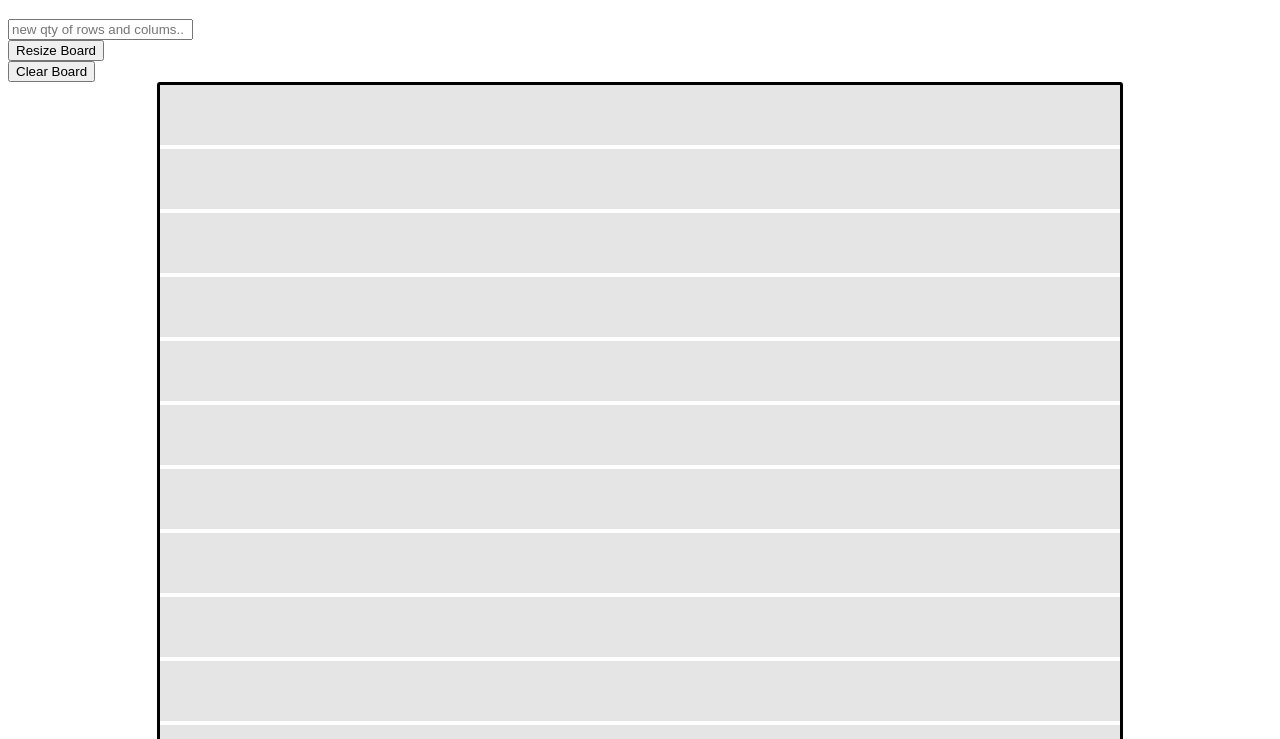
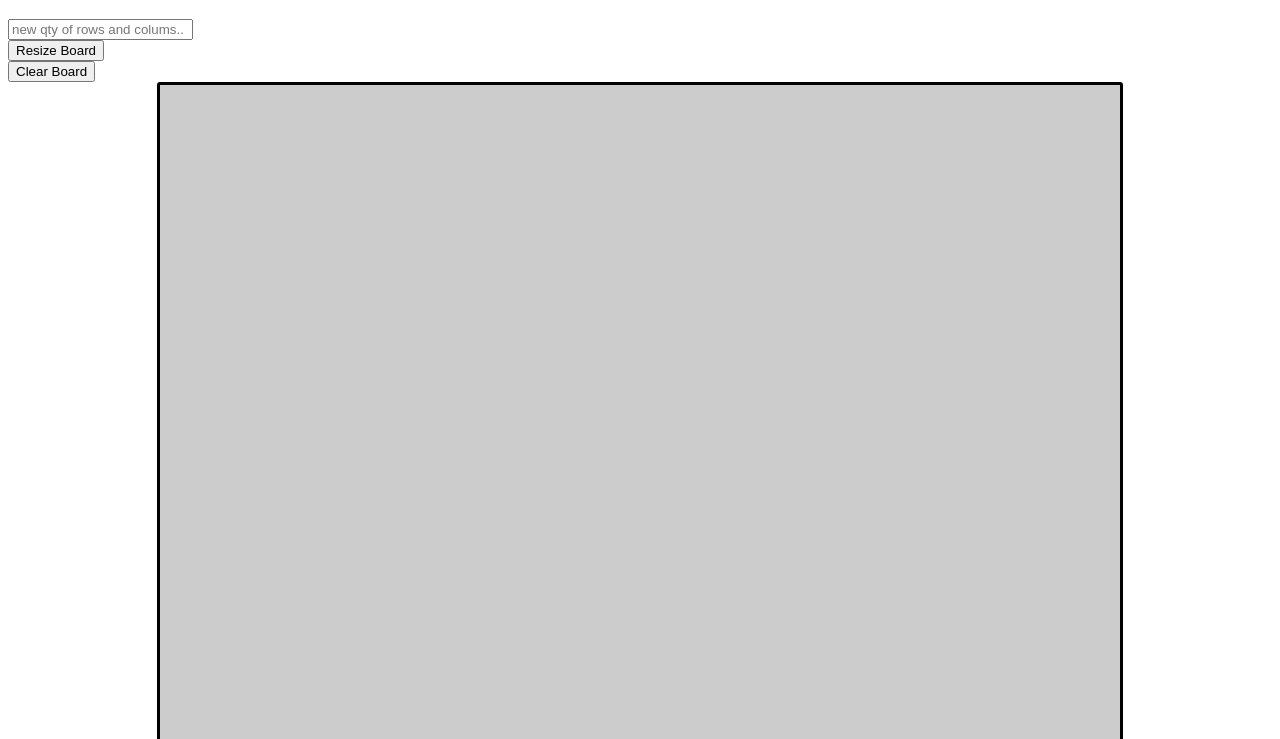
Before and after one commit to rafaelBadan/sketch, a plain HTML site: page index.html in a window 1280 px wide. Shown: the part 61-800 px from the top of the page. Drawn offline with nearby package versions, Linux system fonts and the light colour scheme.

Commit message:
fixed grid

```diff
--- a/css/main.css
+++ b/css/main.css
@@ -1,6 +1,6 @@
 .container {
   display: block;
-  height: 1024px;
+  height: 960px;
   width: 960px;
   /*padding: 0px ;*/
   border-style: solid;
@@ -8,18 +8,22 @@
   border-radius: 3px;
 }
 
-.cell {
+.row .cell {
+  margin: 0;
+  padding: 0;
   background-color: black;
-  opacity: .10;
+  opacity: .20;
   height: 60px;
   width: 60px;
   /*border-radius: 3px;*/
-  margin-bottom: 0px;
+
   display: inline-block;
   border: none;
 }
 
-tr {
+/* .row {
   border: none;
-  margin-bottom: 0px;
-}
+  margin: 0;
+  padding: 0;
+  height: 60px;
+} */
--- a/js/main.js
+++ b/js/main.js
@@ -1,7 +1,7 @@
 $(document).ready(function() {
 
   // Generate cells based on user input size
-  makeGrid(16,16);
+  makeGrid(32);
 
   paint();
 
@@ -27,35 +27,45 @@ function paint() {
 };
 
 
-function makeGrid(row,col) {
-  for (var i = 0; i < row; i++) {
-        var $row = $("<tr class='row' id='" + i + "'></tr>");
-        $row.appendTo('.container');
-            for (var j = 0; j < col ; j++) {
-                $('#' + i ).append("<div class='cell'></div>");
-            }
+function makeGrid(rowColCount) {
+
+  var size = 960 / rowColCount;
+
+  for (var i = 0; i < rowColCount; i++) {
+      var $row = $("<div class='row' id='" + i + "'></div>");
+      $row.appendTo('.container');
+      addCols(rowColCount, i);
+      setSize(size);
   }
 
+  return console.log('qtd de linhas: ' + rowColCount);
+
+};
+
+function addCols(colCount, rowId) {
+
+    for (var j = 0; j < colCount ; j++) {
+        $('#' + rowId ).append("<div class='cell'></div>");
+    }
+    return console.log('qtd de colunas: ' + colCount);
+};
+
+function setSize(newSize) {
+
+    $('.cell').css('height', newSize + 'px');
+    $('.cell').css('width', newSize + 'px');
+    $('.row').css('height', newSize + 'px');
 };
 
 
 function resizeBoard() {
     var numCell = 0;
-    var newSize = 0;
-
     numCell = $('#nCell').val();
 
     if (numCell > 0 && $.isNumeric(numCell)) {
       $('.cell').remove();
-
-        newSize = 960/numCell;
-        // Generate cells based on user input size
-        makeGrid(numCell,numCell);
-        $('.cell').css('height', newSize + 'px');
-        $('.cell').css('width', newSize + 'px');
-        // $('.cell').mouseenter(function() {
-        //   $(this).css({'opacity': 0.9});
-        // });
+      $('.row').remove();
+        makeGrid(numCell);
         paint();
     } else {
       alert('You must enter a number');
```
